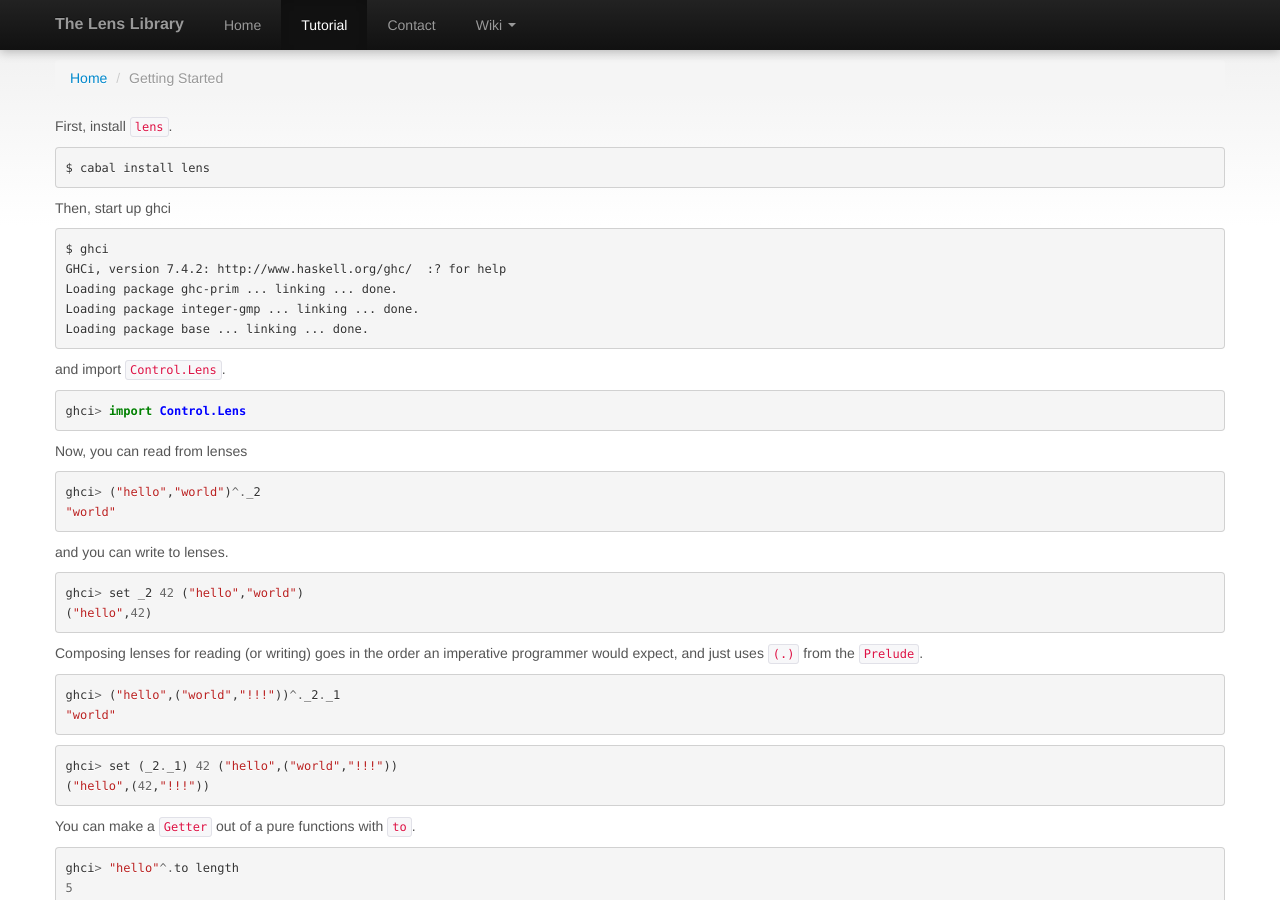
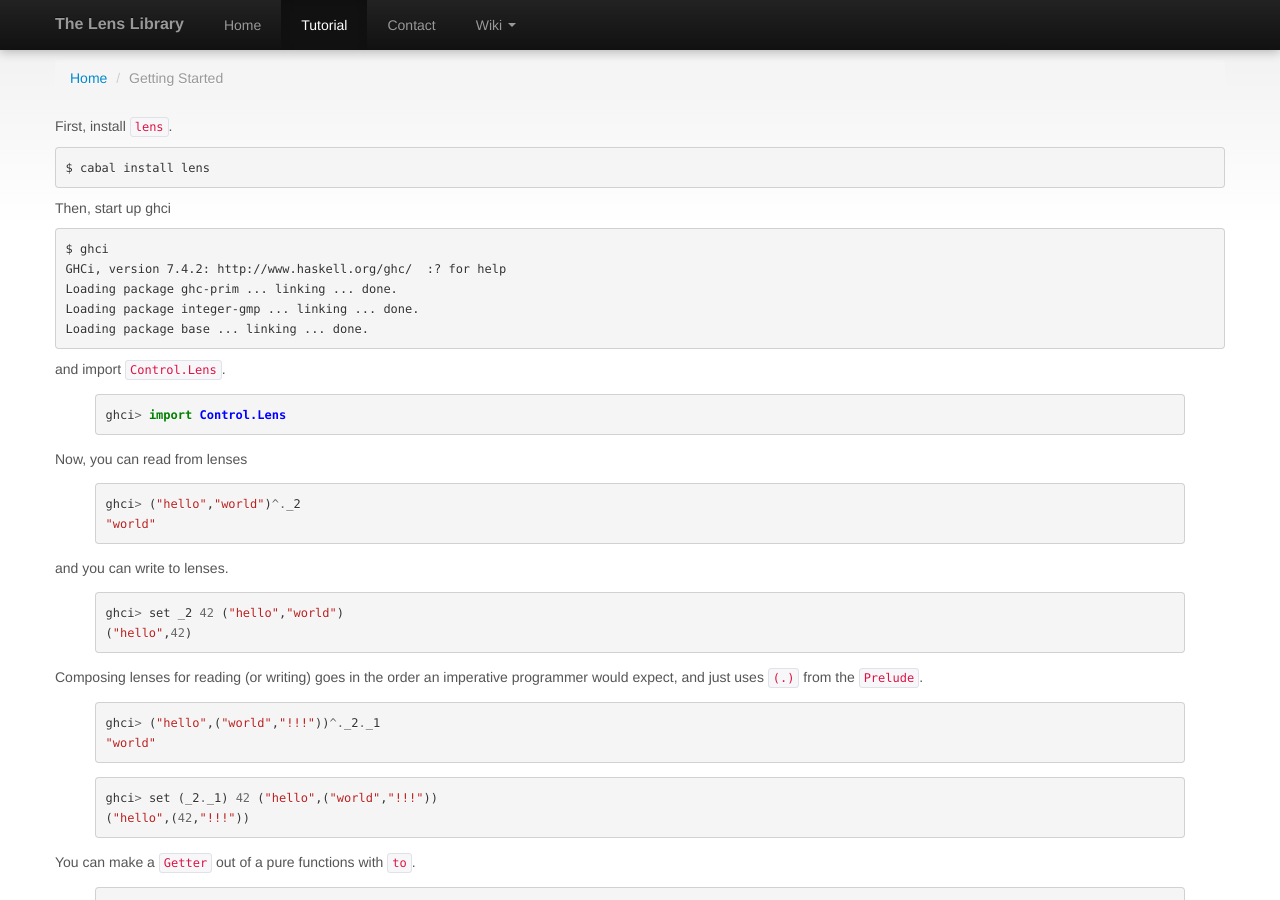
Before and after one commit to lens/lens.github.com, a Jekyll site: the page built from tutorial.md, in a window 1280 px wide and 900 px high. Built offline with Jekyll 4.4.1, drawn with Linux system fonts in a browser that asks for light colours; Markdown is read by kramdown in place of the engine named in the settings; comment, search, counter and statistics services are not loaded.

````diff
--- a/_config.yml
+++ b/_config.yml
@@ -1,121 +1,23 @@
-# This is the default format.
-# For more see: https://github.com/mojombo/jekyll/wiki/Permalinks
-# permalink: /:categories/:year/:month/:day/:title
-
-exclude: [".rvmrc", ".rbenv-version", "README.md", "Rakefile", "changelog.md"]
+exclude: [".rvmrc", ".rbenv-version", "README.md", "Rakefile", "changelog.md", "_github"]
 auto: true
 pygments: true
 
 lsi: false
 pygments: true
-markdown: redcarpet2
-redcarpet:
-  extensions: ["no_intra_emphasis", "fenced_code_blocks", "autolink", "tables", "with_toc_data"]
+#markdown: redcarpet2
+#redcarpet:
+#  extensions: ["no_intra_emphasis", "fenced_code_blocks", "autolink", "tables", "with_toc_data"]
+safe: true
 
-title : The Lens Library
+# permalink: /:categories/:year/:month/:day/:title
+
+title: The Lens Library
 tagline: Lenses, Folds and Traversals
 
-author :
-  name : Edward Kmett
-  email : ekmett@gmail.com
-  github : ekmett
-  twitter : kmett
+author:
+  name: Edward Kmett
+  email: ekmett@gmail.com
+  github: ekmett
+  twitter: kmett
 
-production_url : http://lens.github.com
-
-# All Jekyll-Bootstrap specific configurations are namespaced into this hash
-#
-#JB :
-#  version : 0.2.13
-#
-#  # All links will be namespaced by BASE_PATH if defined.
-#  # Links in your website should always be prefixed with {{BASE_PATH}}
-#  # however this value will be dynamically changed depending on your deployment situation.
-#  #
-#  # CNAME (http://yourcustomdomain.com)
-#  #   DO NOT SET BASE_PATH
-#  #   (urls will be prefixed with "/" and work relatively)
-#  #
-#  # GitHub Pages (http://username.github.com)
-#  #   DO NOT SET BASE_PATH
-#  #   (urls will be prefixed with "/" and work relatively)
-#  #
-#  # GitHub Project Pages (http://username.github.com/project-name)
-#  #
-#  #   A GitHub Project site exists in the `gh-pages` branch of one of your repositories.
-#  #  REQUIRED! Set BASE_PATH to: http://username.github.com/project-name
-#  #
-#  # CAUTION:
-#  #   - When in Localhost, your site will run from root "/" regardless of BASE_PATH
-#  #   - Only the following values are falsy: ["", null, false]
-#  #   - When setting BASE_PATH it must be a valid url.
-#  #     This means always setting the protocol (http|https) or prefixing with "/"
-#  BASE_PATH : false
-#
-#  # By default, the asset_path is automatically defined relative to BASE_PATH plus the enabled theme.
-#  # ex: [BASE_PATH]/assets/themes/[THEME-NAME]
-#  #
-#  # Override this by defining an absolute path to assets here.
-#  # ex:
-#  #   http://s3.amazonaws.com/yoursite/themes/watermelon
-#  #   /assets
-#  #
-#  ASSET_PATH : false
-#
-#  # These paths are to the main pages Jekyll-Bootstrap ships with.
-#  # Some JB helpers refer to these paths; change theme here if needed.
-#  #
-#  archive_path: /archive.html
-#  categories_path : /categories.html
-#  tags_path : /tags.html
-#
-#  # Settings for comments helper
-#  # Set 'provider' to the comment provider you want to use.
-#  # Set 'provider' to false to turn commenting off globally.
-#  #
-#  comments :
-#    provider : disqus
-#    disqus :
-#      short_name : haskell-lens
-#    # livefyre :
-#    #  site_id : 123
-#    #intensedebate :
-#    #  account : 123abc
-#    #facebook :
-#    #  appid : 123
-#    #  num_posts: 5
-#    #  width: 580
-#    #  colorscheme: light
-#
-#  # Settings for analytics helper
-#  # Set 'provider' to the analytics provider you want to use.
-#  # Set 'provider' to false to turn analytics off globally.
-#  #
-#  analytics :
-#    provider : google
-#    google :
-#        tracking_id : 'UA-36903038-1'
-#    getclicky :
-#      site_id :
-#    mixpanel :
-#        token : '_MIXPANEL_TOKEN_'
-#
-#  # Settings for sharing helper.
-#  # Sharing is for things like tweet, plusone, like, reddit buttons etc.
-#  # Set 'provider' to the sharing provider you want to use.
-#  # Set 'provider' to false to turn sharing off globally.
-#  #
-#  sharing :
-#    provider : false
-#
-#  # Settings for all other include helpers can be defined by creating
-#  # a hash with key named for the given helper. ex:
-#  #
-#  #   pages_list :
-#  #     provider : "custom"
-#  #
-#  # Setting any helper's provider to 'custom' will bypass the helper code
-#  # and include your custom code. Your custom file must be defined at:
-#  #   ./_includes/custom/[HELPER]
-#  # where [HELPER] is the name of the helper you are overriding.
-#
+production_url: http://lens.github.com
--- a/tutorial.md
+++ b/tutorial.md
@@ -5,123 +5,121 @@ title: Getting Started
 
 First, install `lens`.
 
-```
-$ cabal install lens
-```
+    $ cabal install lens
 
 Then, start up ghci
 
-```
-$ ghci
-GHCi, version 7.4.2: http://www.haskell.org/ghc/  :? for help
-Loading package ghc-prim ... linking ... done.
-Loading package integer-gmp ... linking ... done.
-Loading package base ... linking ... done.
-```
+    $ ghci
+    GHCi, version 7.4.2: http://www.haskell.org/ghc/  :? for help
+    Loading package ghc-prim ... linking ... done.
+    Loading package integer-gmp ... linking ... done.
+    Loading package base ... linking ... done.
+
 and import `Control.Lens`.
 
-```haskell
+{% highlight haskell %}
 ghci> import Control.Lens
-```
+{% endhighlight %}
 
 Now, you can read from lenses
 
-```haskell
+{% highlight haskell %}
 ghci> ("hello","world")^._2
 "world"
-```
+{% endhighlight %}
 
 and you can write to lenses.
 
-```haskell
+{% highlight haskell %}
 ghci> set _2 42 ("hello","world")
 ("hello",42)
-```
+{% endhighlight %}
 
 Composing lenses for reading (or writing) goes in the order an imperative programmer would expect, and just uses `(.)` from the `Prelude`.
 
-```haskell
+{% highlight haskell %}
 ghci> ("hello",("world","!!!"))^._2._1
 "world"
-```
+{% endhighlight %}
 
-```haskell
+{% highlight haskell %}
 ghci> set (_2._1) 42 ("hello",("world","!!!"))
 ("hello",(42,"!!!"))
-```
+{% endhighlight %}
 
 You can make a `Getter` out of a pure functions with `to`.
 
-```haskell
+{% highlight haskell %}
 ghci> "hello"^.to length
 5
-```
+{% endhighlight %}
 
 A `Getter` works like a `Lens`, except you can only read from it, not write.
 
 You can easily compose a `Getter` with a `Lens` just using `(.)`. No explicit coercion is necessary.
 
-```haskell
+{% highlight haskell %}
 ghci> ("hello",("world","!!!"))^._2._2.to length
 3
-```
+{% endhighlight %}
 
 As we saw above, you can write to lenses and these writes can change the type of the container. `(.~)` is an infix alias for `set`.
 
-```haskell
+{% highlight haskell %}
 ghci> _1 .~ "hello" $ ((),"world")
 ("hello","world)
-```
+{% endhighlight %}
+
 It can be used in conjunction with `(&)` for a more familiar von Neumann style assignment syntax:
 
-```haskell
+{% highlight haskell %}
 ghci> ((), "world") & _1 .~ "hello"
 ("hello","world)
-```
+{% endhighlight %}
 
 Conversely `view`, can be used as an prefix alias for `(^.)`.
 
-```haskell
+{% highlight haskell %}
 ghci> view _2 (10,20)
 20
-```
+{% endhighlight %}
 
 Lens comes "Batteries Included" with many lenses for manipulating common data types, such as Maps:
 
-```haskell
+{% highlight haskell %}
 ghci> import Data.Map as Map
 ghci> Map.fromList [("hello","there")] ^.at "hello"
 Just "there"
-```
+{% endhighlight %}
 
 You can insert
 
-```haskell
+{% highlight haskell %}
 ghci> Map.fromList [("hello","there")] & at "hello" ?~ "world"
 fromList [("hello","world")]
-```
+{% endhighlight %}
 
 and delete with this lens
 
-```haskell
+{% highlight haskell %}
 ghci> Map.fromList [("hello","there")] & at "hello" .~ Nothing
 fromList []
-```
+{% endhighlight %}
 
 You can let the library automatically derive lenses for fields of your data type
 
-```haskell
+{% highlight haskell %}
 {-# LANGUAGE TemplateHaskell #-}
 data Foo a = Foo { _bar :: Int, _baz :: Int, _quux :: a }
 makeLenses ''Foo
-```
+{% endhighlight %}
 
 This will automatically generate the following lenses:
 
-```haskell
+{% highlight haskell %}
 bar, baz :: Simple Lens (Foo a) Int
 quux :: Lens (Foo a) (Foo b) a b
-```
+{% endhighlight %}
 
 A `Lens` takes 4 parameters because it can change the types of the whole when you change the type of the part.
 
@@ -133,57 +131,57 @@ targets!
 
 The canonical example of a setter is 'mapped':
 
-```haskell
+{% highlight haskell %}
 mapped :: Functor f => Setter (f a) (f b) a b
-```
+{% endhighlight %}
 
 `over` is then analogous to `fmap`, but parameterized on the Setter.
 
-```haskell
+{% highlight haskell %}
 ghci> fmap succ [1,2,3]
 [2,3,4]
 ghci> over mapped succ [1,2,3]
 [2,3,4]
-```
+{% endhighlight %}
 
 The benefit is that you can use any `Lens` as a `Setter`, and the composition of setters with other setters or lenses using `(.)` yields
 a `Setter`.
 
-```haskell
+{% highlight haskell %}
 ghci> over (mapped._2) succ [(1,2),(3,4)]
 [(1,3),(3,5)]
-```
+{% endhighlight %}
 
 `(%~)` is an infix alias for 'over', and the precedence lets you avoid swimming in parentheses:
 
-```haskell
+{% highlight haskell %}
 ghci> ([(42, "hello")],"world") & _1.mapped._2.mapped %~ succ
 ([(42, "ifmmp")],"world")
-```
+{% endhighlight %}
 
 There are a number of combinators that resemble the `+=`, `*=`, etc. operators from C/C++ for working with the monad transformers.
 
 There are `+~`, `*~`, etc. analogues to those combinators that work functionally, returning the modified version of the structure.
 
-```haskell
+{% highlight haskell %}
 ghci> (1,2) & both *~ 2
 (2,4)
-```
+{% endhighlight %}
 
 There are combinators for manipulating the current state in a state monad as well
 
-```haskell
+{% highlight haskell %}
 fresh :: MonadState Int m => m Int
 fresh = id <+= 1
-```
+{% endhighlight %}
 
 Anything you know how to do with a `Foldable` container, you can do with a `Fold`
 
-```haskell
+{% highlight haskell %}
 ghci> :m + Data.Char Data.Text.Lens
 ghci> allOf (folded.text) isLower ["hello"^.packed, "goodbye"^.packed]
 True
-```
+{% endhighlight %}
 
 There are actually a large number of variations on the concept of a `Lens` provided by the library, in particular a `Traversal`
 generalizes `traverse` from `Data.Traversable`.
@@ -191,59 +189,59 @@ generalizes `traverse` from `Data.Traversable`.
 You can also use this for generic programming. Combinators are included that are based on Neil Mitchell's `uniplate`, but which
 have been generalized to work on or as lenses, folds, and traversals.
 
-```haskell
+{% highlight haskell %}
 ghci> :m + Data.Data.Lens
 ghci> anyOf biplate (=="world") ("hello",(),[(2::Int,"world")])
 True
-```
+{% endhighlight %}
 
 As alluded to above, anything you know how to do with a `Traversable` you can do with a `Traversal`.
 
-```haskell
+{% highlight haskell %}
 ghci> mapMOf (traverse._2) (\xs -> length xs <$ putStrLn xs) [(42,"hello"),(56,"world")]
 "hello"
 "world"
 [(42,5),(56,5)]
-```
+{% endhighlight %}
 
 Moreover, many of the lenses supplied are actually isomorphisms, that means you can use them directly as a lens or getter:
 
-```haskell
+{% highlight haskell %}
 ghci> let hello = "hello"^.packed
 "hello"
 ghci> :t hello
 hello :: Text
-```
+{% endhighlight %}
 
 but you can also flip them around and use them as a lens the other way with `from`!
 
-```haskell
+{% highlight haskell %}
 ghci> hello^.from packed.to length
 5
-```
+{% endhighlight %}
 
 You can automatically derive isomorphisms for your own newtypes with `makeIso`. e.g.
 
-```haskell
+{% highlight haskell %}
 newtype Neither a b = Neither { _nor :: Either a b } deriving (Show)
 makeIso ''Neither
-```
+{% endhighlight %}
 
 will automatically derive
 
-```haskell
+{% highlight haskell %}
 neither :: Iso (Neither a b) (Neither c d) (Either a b) (Either c d)
 nor :: Iso (Either a b) (Either c d) (Neither a b) (Neither c d)
-```
+{% endhighlight %}
 
 such that
 
-```haskell
+{% highlight haskell %}
 from neither = nor
 from nor = neither
 neither.nor = id
 nor.neither = id
-```
+{% endhighlight %}
 
 There is also a fully operational, but simple game of [Pong](https://github.com/ekmett/lens/blob/master/examples/Pong.hs) in the [examples/](https://github.com/ekmett/lens/blob/master/examples/) folder.
 
````
Also changed, not shown: faq.textile (deleted, +0 -122 lines), .nojekyll (deleted), ico/favicon.ico (added).
